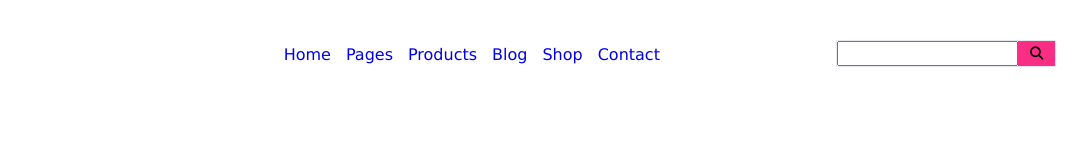
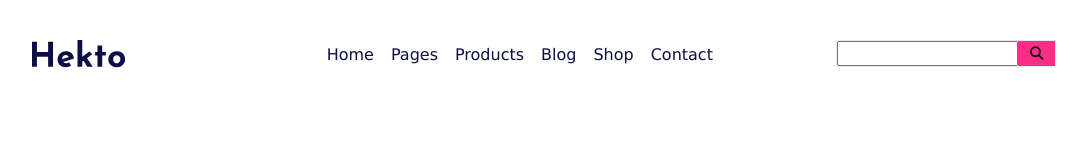
Before and after one commit to OmarQuzmar/hekto16, a plain HTML site: page index.html in a window 1280 px wide. Shown: the whole page, without its empty margins (96-1183 px from the left). Drawn offline with Linux system fonts and the light colour scheme; files that its build step writes are made by us from their sources.

Commit message:
create header section-edit font

```diff
--- a/assets/css/main.css
+++ b/assets/css/main.css
@@ -16,17 +16,22 @@ ul {
 }
 a{
     text-decoration: none;
+    font-family: 'Lucida Sans', 'Lucida Sans Regular', 'Lucida Grande', 'Lucida Sans Unicode', Geneva, Verdana, sans-serif;
+    color: #0D0E43;
+    font-weight: 16
 }
 .header ul {
     display: flex;
-    gap: 15px;
+    gap: 17px;
     align-items: center;
     padding-top: 5px;
+
 
 }
 .header {
     margin-top: 40px;
     font-family: 'Lucida Sans', 'Lucida Sans Regular', 'Lucida Grande', 'Lucida Sans Unicode', Geneva, Verdana, sans-serif;
+
 
 }
 
--- a/index.html
+++ b/index.html
@@ -4,14 +4,15 @@
     <meta charset="UTF-8">
     <meta name="viewport" content="width=device-width, initial-scale=1.0">
     <title>Document</title>
-    <link rel="stylesheet" href="./css/main.css">
+    <link rel="stylesheet" href="assets/css/main.css">
     <link rel="stylesheet" href="https://cdnjs.cloudflare.com/ajax/libs/font-awesome/7.0.1/css/all.min.css">
+    <link rel="stylesheet" href="assets/images/Hekto.svg">
 </head>
 <body>
     <div class="header">
         <div class="container">
             <div class="logo">
-                <img src="./images/Hekto.svg" alt="">
+                <img src="assets/images/Hekto.svg" alt="logo">
 
             </div>
             <div class="list">
```
